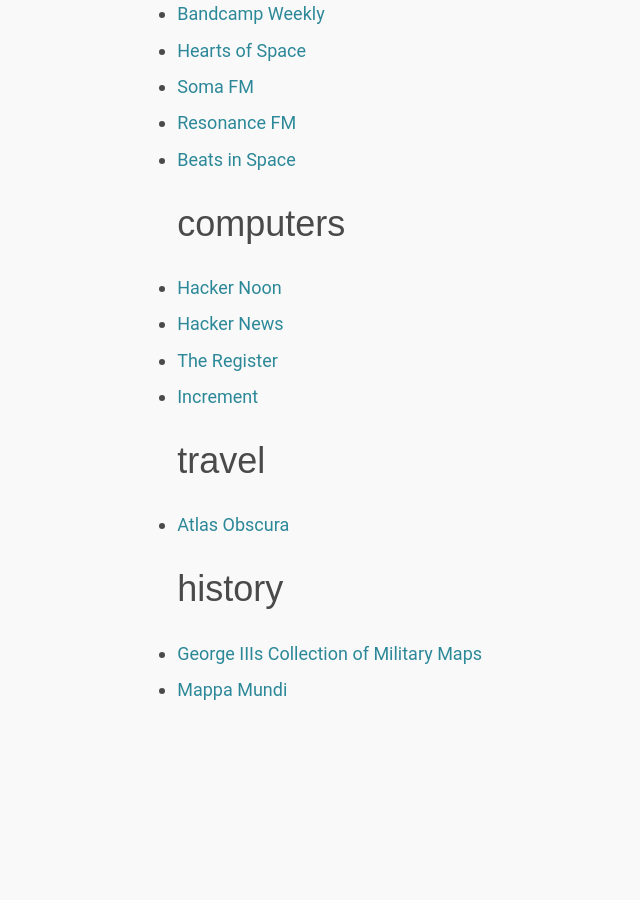
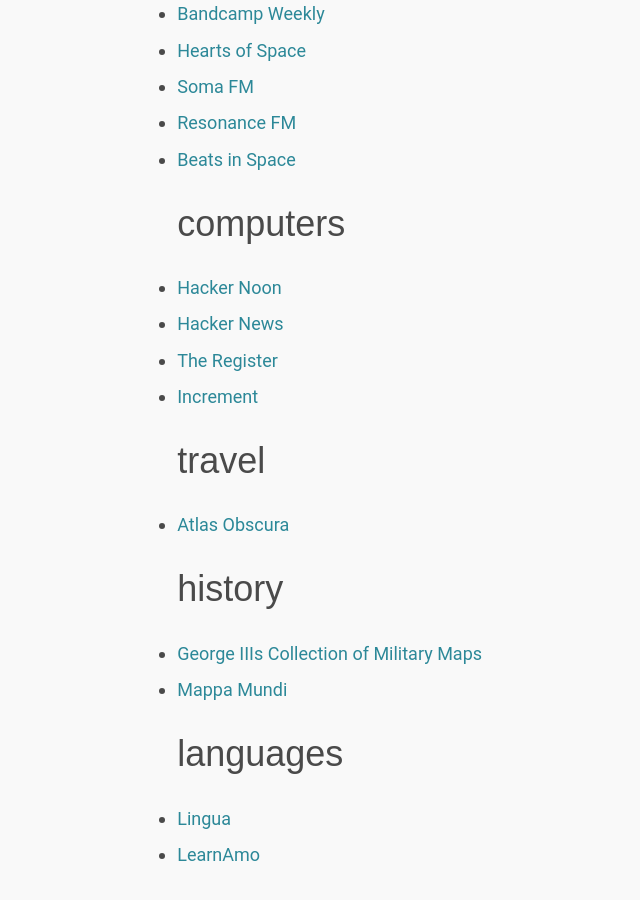
Before and after one commit to edclements/website, a Jekyll site: the page built from web-links.html, in a window 1280 px wide and 900 px high, scrolled down 1355 px. Shown: the whole window, without its empty margins (146-786 px from the left). Built offline with Jekyll 4.4.1, drawn with Linux system fonts in a browser that asks for light colours; nearby versions of some CDN libraries; before the commit the page ends 2090 px from its top, so only the background shows below that.

Commit message:
Languages

```diff
--- a/_data/links.yml
+++ b/_data/links.yml
@@ -74,3 +74,8 @@
   href: https://militarymaps.rct.uk/
 - title: Mappa Mundi
   href: https://www.themappamundi.co.uk/mappa-mundi/
+languages:
+- title: Lingua
+  href: https://lingua.com/
+- title: LearnAmo
+  href: https://learnamo.com/
```
